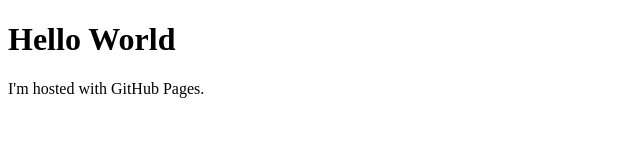
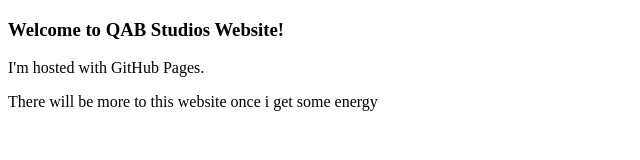
Before and after one commit to custmOk/custmOk.github.io, a plain HTML site: page index.html in a window 1280 px wide. Shown: the whole page, without its empty margins (0-640 px from the left). Drawn offline with Linux system fonts and the light colour scheme.

Commit message:
Update index.html
Change some of the words

```diff
--- a/index.html
+++ b/index.html
@@ -1,7 +1,13 @@
 <!DOCTYPE html>
 <html>
+    <title>
+        <head>
+            <h1>Welcome!</h1>
+        </head>
+    </title>
     <body>
-    <h1>Hello World</h1>
-    <p>I'm hosted with GitHub Pages.</p>
-</body>
+        <h3>Welcome to QAB Studios Website!</h3>
+        <p>I'm hosted with GitHub Pages.</p>
+        <p>There will be more to this website once i get some energy</p>
+    </body>
 </html>
```
